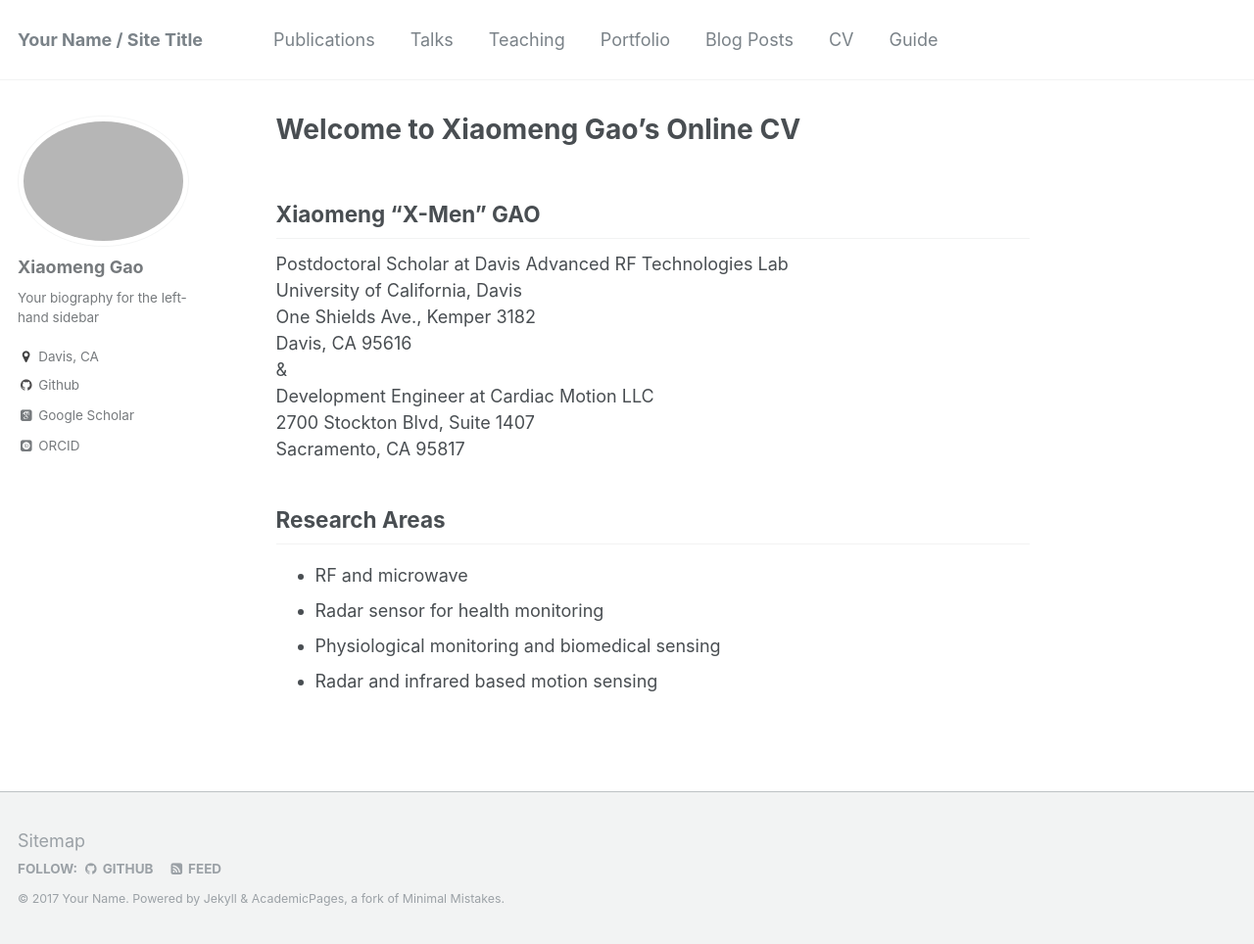
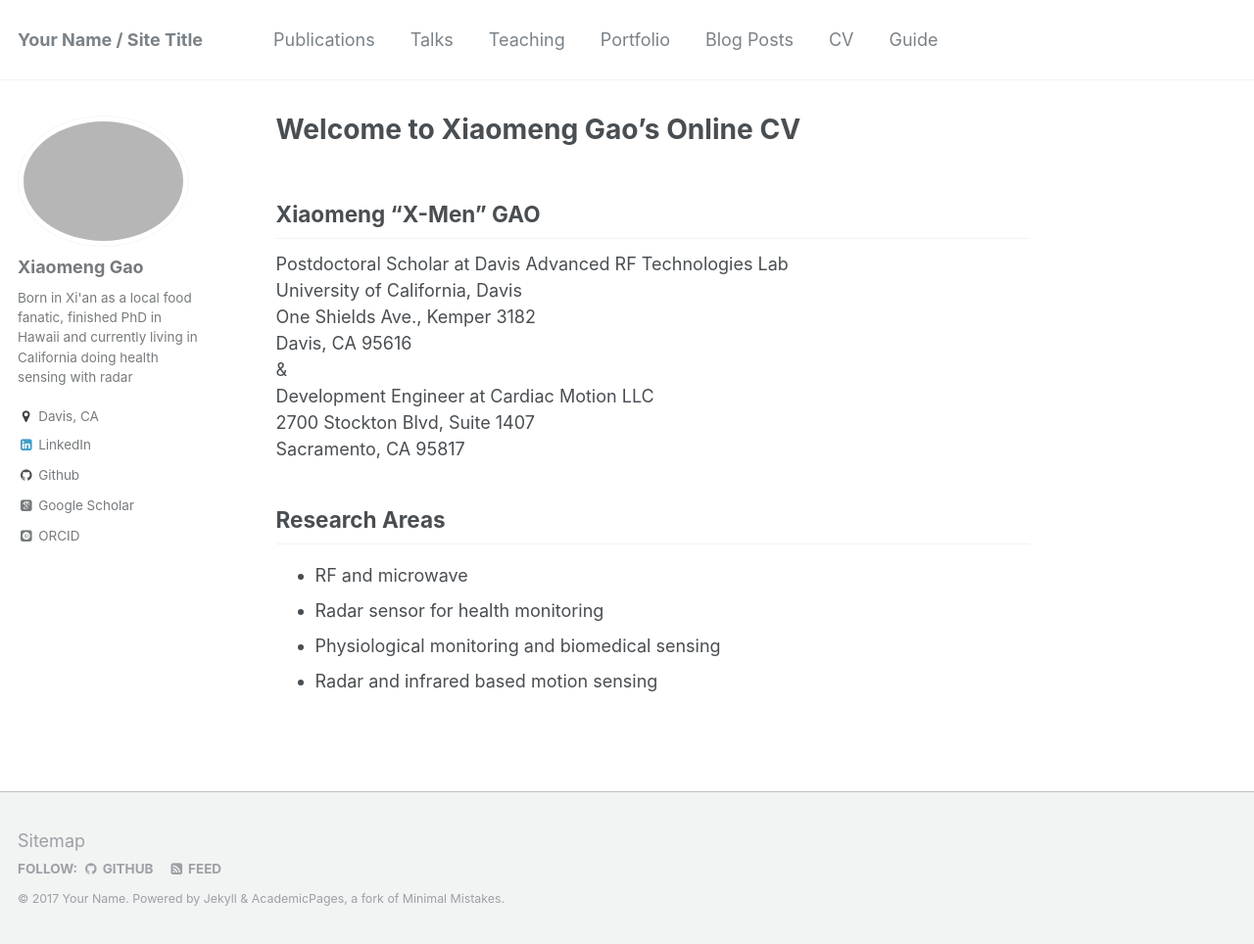
Before and after one commit to x-mengao/x-mengao.github.io, a Jekyll site: the page built from _pages/about.md, in a window 1280 px wide and 964 px high. Shown: the whole window at 98% size. Built offline with Jekyll 4.4.1, drawn with Linux system fonts in a browser that asks for light colours; some web fonts are replaced.

Commit message:
Update _config.yml

```diff
--- a/_config.yml
+++ b/_config.yml
@@ -80,7 +80,7 @@ analytics:
 author:
   name             : "Xiaomeng Gao"
   avatar           : "profile.png"
-  bio              : "Your biography for the left-hand sidebar"
+  bio              : "Born in Xi'an as a local food fanatic, finished PhD in Hawaii and currently living in California doing health sensing with radar"
   location         : "Davis, CA"
   employer         :
   googlescholar    : "https://scholar.google.com/citations?user=ev56Ug0AAAAJ&hl=en"
@@ -92,12 +92,12 @@ author:
   flickr           :
   facebook         :
   foursquare       :
-  github           : "https://github.com/x-mengao"
+  github           : "http://github.com/x-mengao"
   google_plus      :
   keybase          :
   instagram        :
   lastfm           :
-  linkedin         :
+  linkedin         : "www.linkedin.com/in/xiaomenggao"
   orcid            : "http://orcid.org/orcid.org/0000-0003-1717-6494"
   pinterest        :
   soundcloud       :
```
